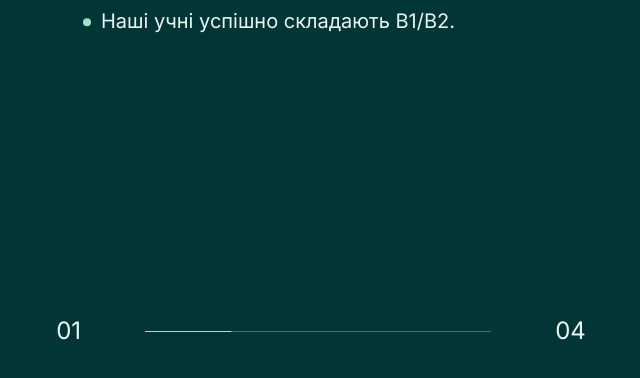
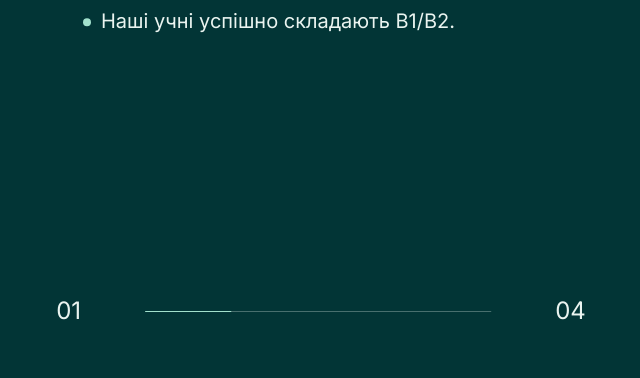
Before and after one commit to Tetiana2309/skawi-website, a React (Vite) app: page / in a window 1280 px wide. Shown: the part 1418-1796 px from the top of the page, without its empty margins (319-959 px from the left). Built offline with nearby package versions, Linux system fonts and the light colour scheme.

Commit message:
Adjust pagination position in Services.css

```diff
--- a/src/sections/Services.css
+++ b/src/sections/Services.css
@@ -198,7 +198,7 @@
 
 .services__pagination {
   position: absolute;
-  bottom: 40px;
+  bottom: 60px;
   left: 50%;
   z-index: 7;
   transform: translateX(-50%);
```
